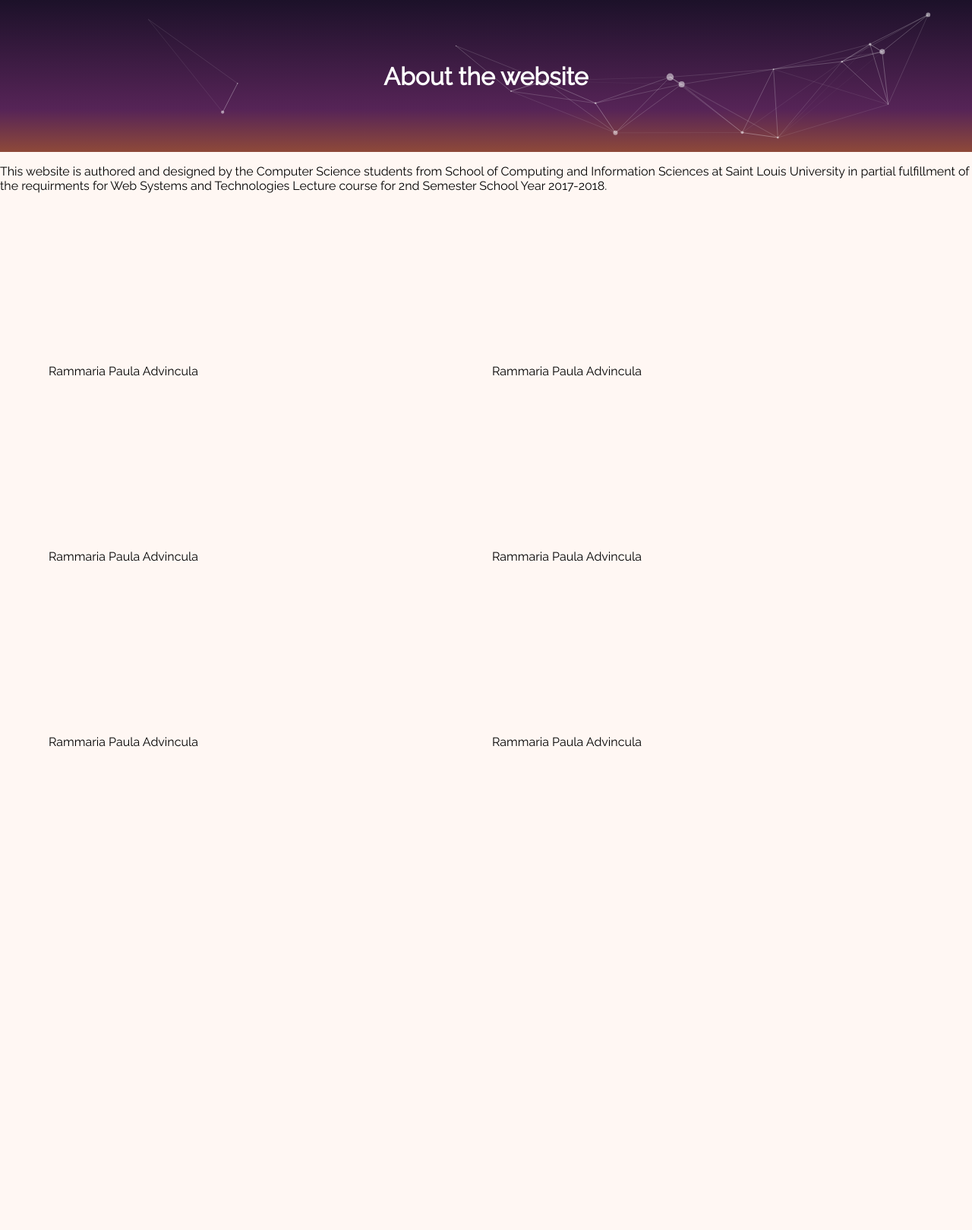
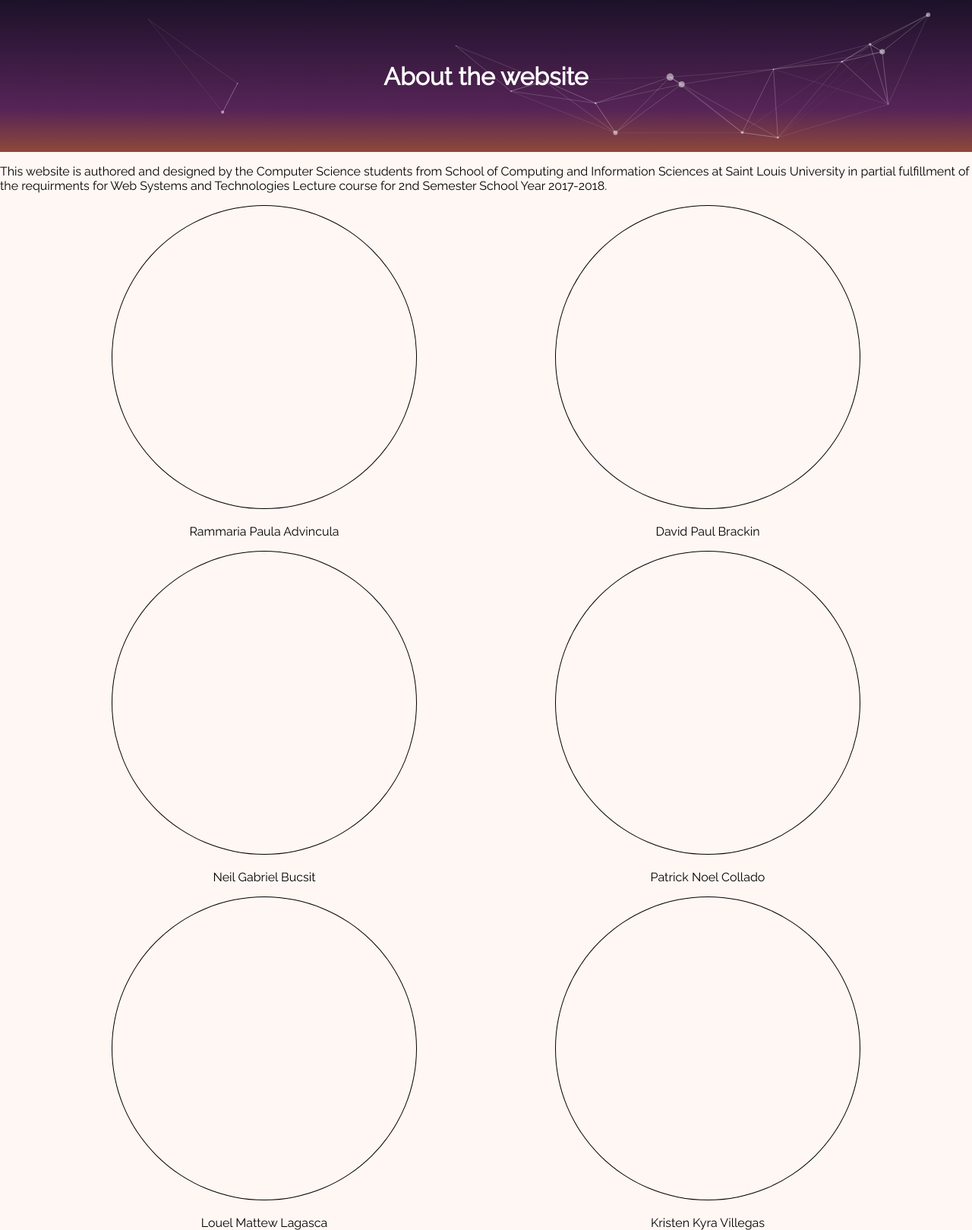
Before and after one commit to axis00/webtechLecFin, a PHP site: page /html/about.html in a window 1280 px wide. Shown: the part 48-1667 px from the top of the page at 76% size. Before the commit the page ends 1031 px from the top, so only its background shows below. Run offline with PHP 8.4, Linux system fonts and the light colour scheme.

Commit message:
Updated about.html

```diff
--- a/html/about.html
+++ b/html/about.html
@@ -57,23 +57,23 @@
             </div>
             <div class = "creator b">
                 <div class = "c-img"></div>
-                <div class = "c-name">Rammaria Paula Advincula</div>
+                <div class = "c-name">David Paul Brackin</div>
             </div>
             <div class = "creator c">
                 <div class = "c-img"></div>
-                <div class = "c-name">Rammaria Paula Advincula</div>
+                <div class = "c-name">Neil Gabriel Bucsit</div>
             </div>
             <div class = "creator d">
                 <div class = "c-img"></div>
-                <div class = "c-name">Rammaria Paula Advincula</div>
+                <div class = "c-name">Patrick Noel Collado</div>
             </div>
             <div class = "creator e">
                 <div class = "c-img"></div>
-                <div class = "c-name">Rammaria Paula Advincula</div>
+                <div class = "c-name">Louel Mattew Lagasca</div>
             </div>
             <div class = "creator f">
                 <div class = "c-img"></div>
-                <div class = "c-name">Rammaria Paula Advincula</div>
+                <div class = "c-name">Kristen Kyra Villegas</div>
             </div>
         </div>
     </div>
--- a/styles/style.css
+++ b/styles/style.css
@@ -348,15 +348,17 @@ img {
 
 .creator {
     display: grid;
-    grid-template-rows: repeat(12, 1fr);
+    grid-template-rows: 400px 1fr;
+    grid-gap: 20px;
 }
 
 .c-img {
-    grid-row-start: 1;
-    grid-row-end: 11;
+    margin: 0 auto;
+    width: 400px;
+    border: 1px solid #000;
+    border-radius: 100%;
 }
 
 .c-name {
-    grid-row-start: 12;
-    grid-row-end: 13;
+    text-align: center;
 }
```
